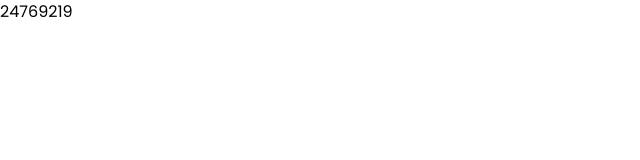
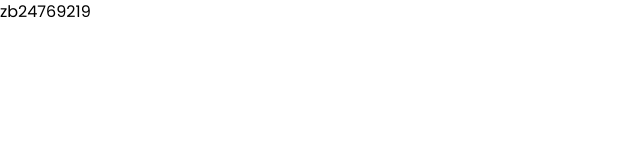
Before and after one commit to frontenddeveloperpraveen/bytecamp, a React (Vite) app in the folder frontend/: page /zohoverify/verifyforzoho.html in a window 1280 px wide. Shown: the top 160 px of the page, without its empty margins (0-640 px from the left). Built offline with nearby package versions, Linux system fonts and the light colour scheme.

Commit message:
Byte Camp Version 1.0

```diff
--- a/frontend/src/Components/Zoho.jsx
+++ b/frontend/src/Components/Zoho.jsx
@@ -1,7 +1,7 @@
 import React from "react";
 
 const Zoho = () => {
-  return <>24769219</>;
+  return <>zb24769219</>;
 };
 
 export default Zoho;
```
